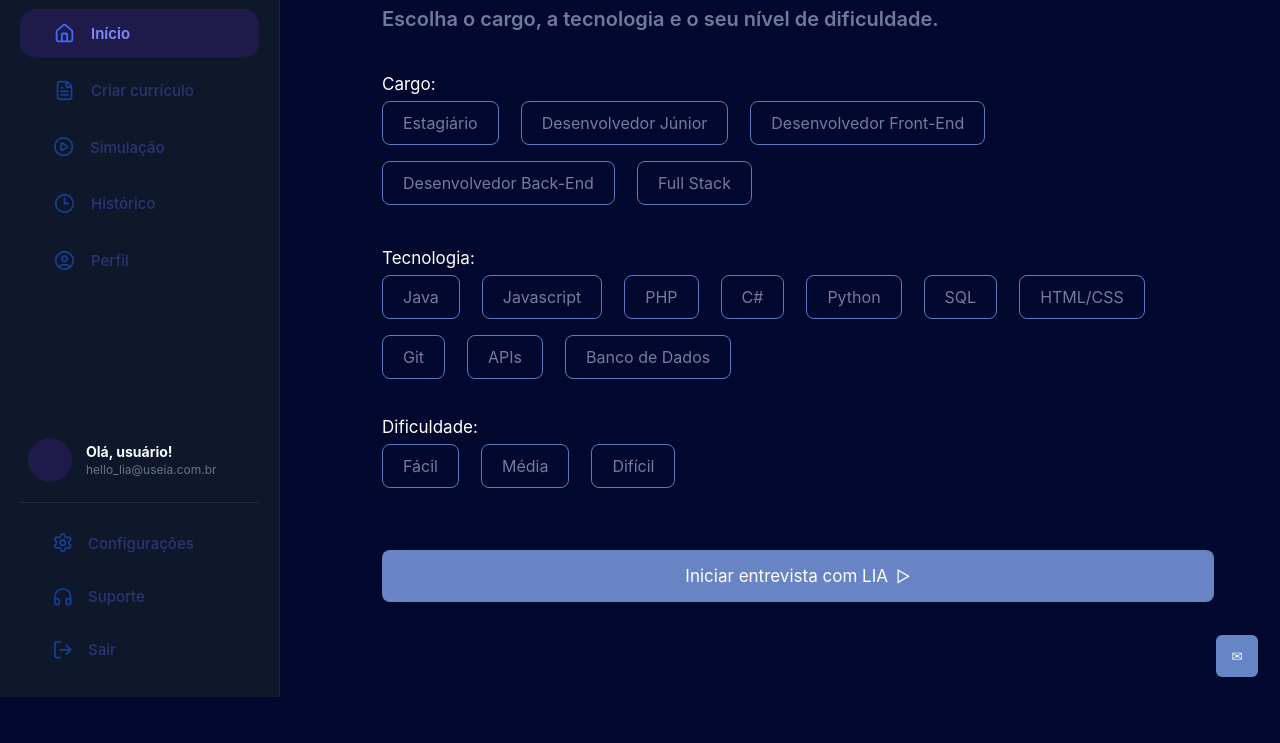
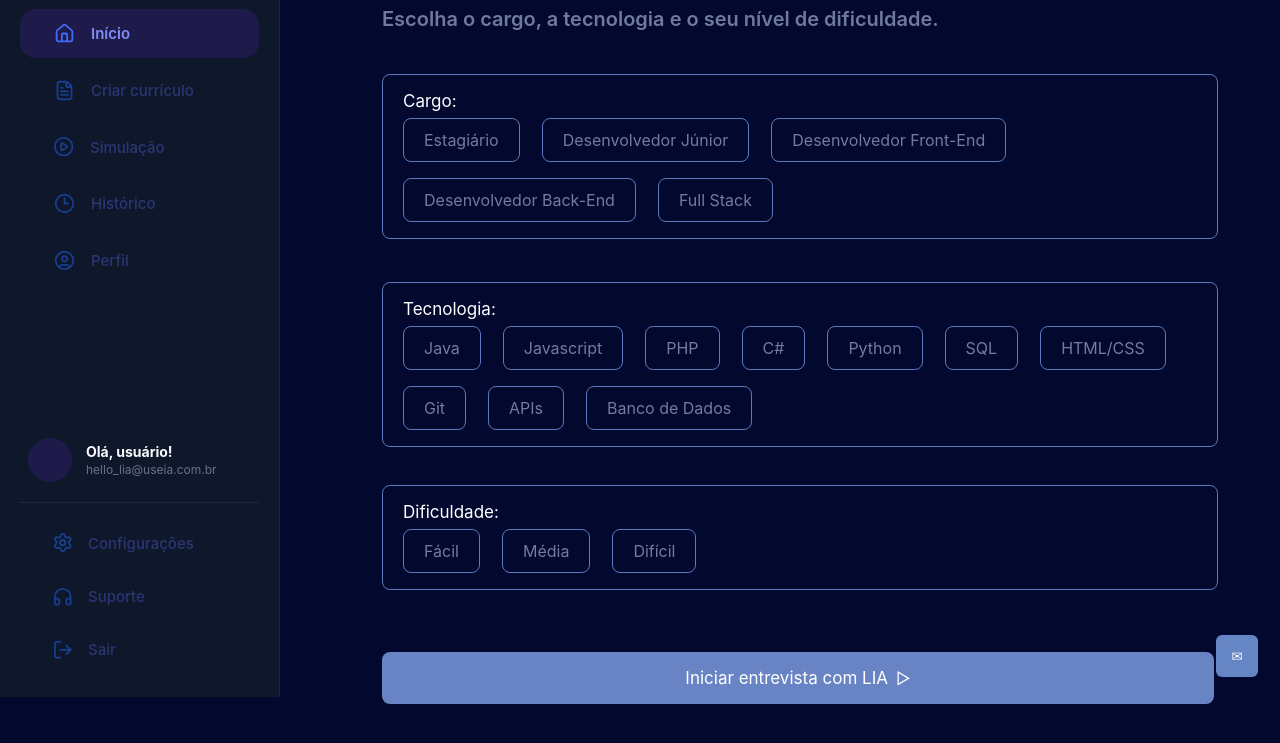
Before and after one commit to MPort0/TCC-SENAI2026-FRONT, a website: page HTML/simulação.html in a window 1280 px wide. Shown: the part 103-846 px from the top of the page. Before the commit the page ends 800 px from the top, so only its background shows below. Drawn offline with Linux system fonts and the light colour scheme.

Commit message:
atualizando detalhes do layout da tela simulação

```diff
--- a/CSS/simulação.css
+++ b/CSS/simulação.css
@@ -78,6 +78,14 @@ h1 {
    BOTÕES DE OPÇÃO
 ========================= */
 
+.opcoes {
+    border: 1px solid #5c79bd;
+    border-radius: 8px;
+    padding: 16px 20px;
+    margin-top: 8px;
+    max-width: 910px;
+}
+
 .options {
     display: flex;
     flex-wrap: wrap;
@@ -99,6 +107,7 @@ h1 {
 }
 
 .option:hover {
+    background: linear-gradient(90deg, #5c79bd, #727d9d) ;
     border-color: #7895d6;
     color: #8aa2d8;
 }
--- a/HTML/simulação.html
+++ b/HTML/simulação.html
@@ -110,6 +110,7 @@
             <!-- CARGO -->
             <section class="selection-section">
 
+            <div class="opcoes">
                 <h2>Cargo:</h2>
 
                 <div class="options">
@@ -134,12 +135,15 @@
 
                 </div>
 
+            </div>
+
             </section>
 
 
             <!-- TECNOLOGIA -->
             <section class="selection-section">
 
+            <div class="opcoes">
                 <h2>Tecnologia:</h2>
 
                 <div class="options">
@@ -165,12 +169,13 @@
                     <button class="option">Banco de Dados</button>
 
                 </div>
-
+            </div>
             </section>
 
             <!-- DIFICULDADE -->
             <section class="selection-section difficulty">
 
+            <div class="opcoes">
                 <h2>Dificuldade:</h2>
 
                 <div class="options">
@@ -182,7 +187,7 @@
                     <button class="option">Difícil</button>
 
                 </div>
-
+            </div>
             </section>
 
             <!-- BOTÃO -->
```
